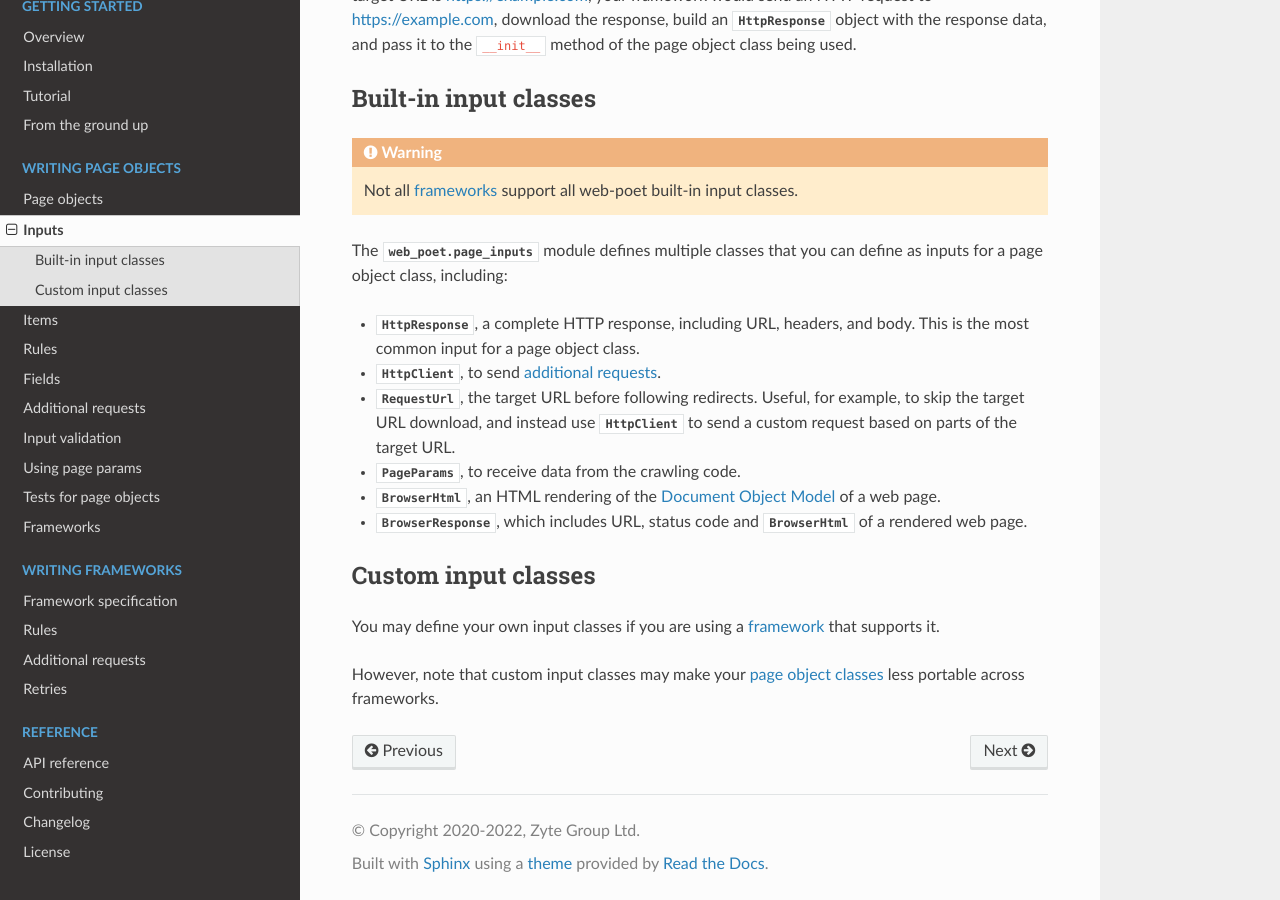
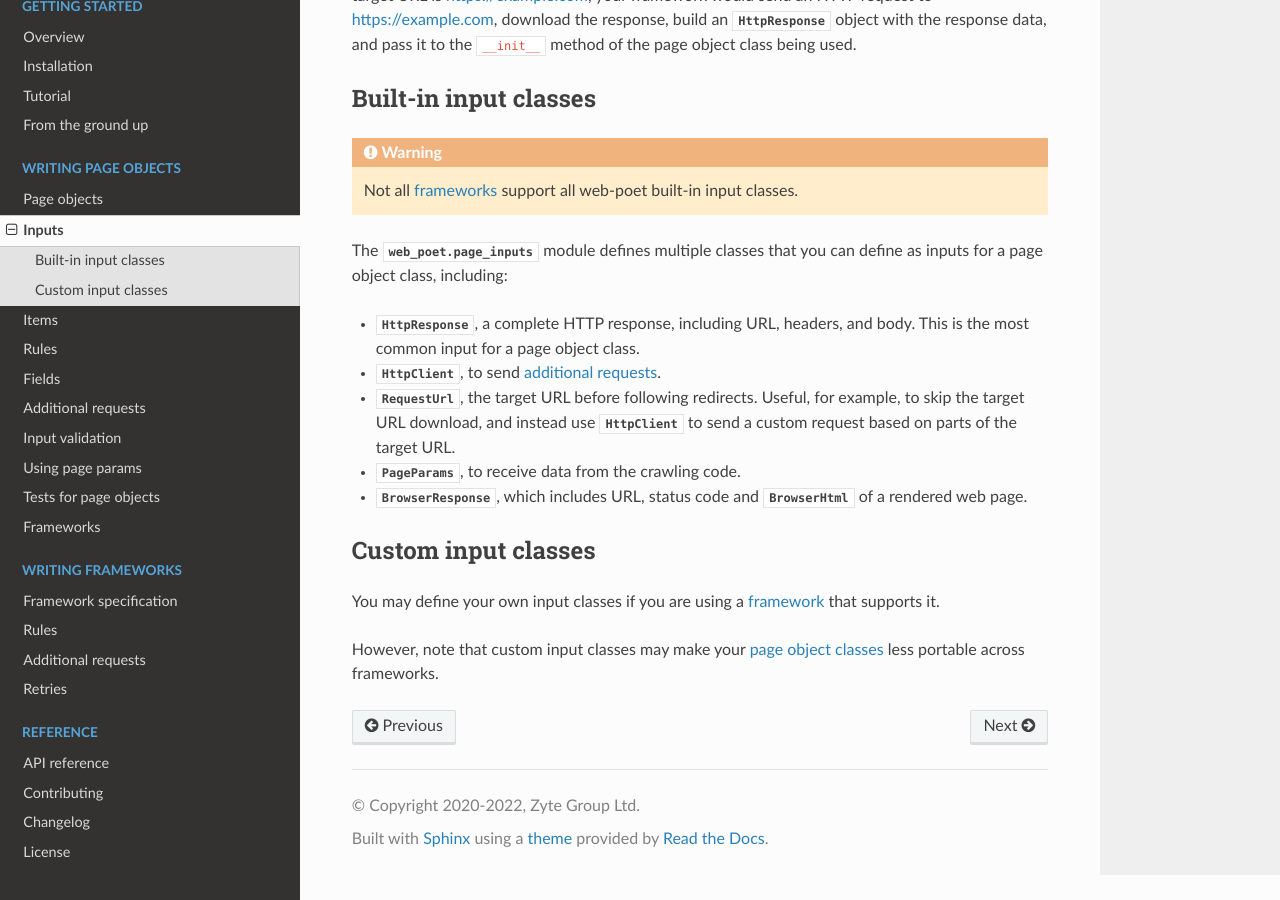
Before and after one commit to scrapinghub/web-poet, a Sphinx documentation site: the page built from docs/page-objects/inputs.rst, in a window 1280 px wide and 900 px high, scrolled down 565 px. Built offline with Sphinx 7.4.7 and the Read the Docs theme 2.0.0, drawn with Linux system fonts in a browser that asks for light colours.

Commit message:
Update docs/page-objects/inputs.rst
Co-authored-by: Adrián Chaves <adrian@chaves.io>

```diff
--- a/docs/page-objects/inputs.rst
+++ b/docs/page-objects/inputs.rst
@@ -59,9 +59,6 @@ define as inputs for a page object class, including:
 -   :class:`~web_poet.page_inputs.page_params.PageParams`, to receive data from
     the crawling code.
 
--   :class:`~web_poet.page_inputs.browser.BrowserHtml`, an HTML rendering of
-    the `Document Object Model`_ of a web page.
-
 -   :class:`~web_poet.page_inputs.browser.BrowserResponse`, which includes URL,
     status code and :class:`~web_poet.page_inputs.browser.BrowserHtml`
     of a rendered web page.
```
